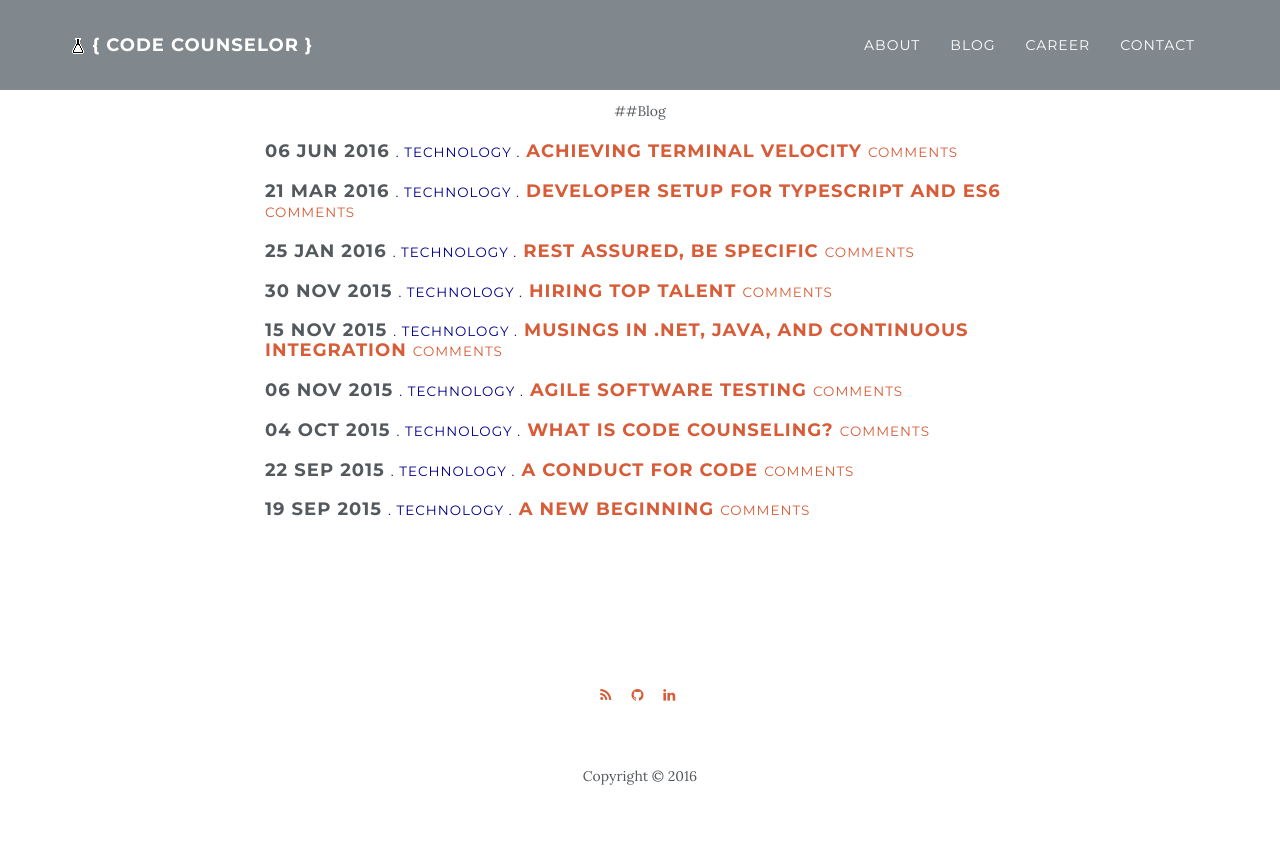
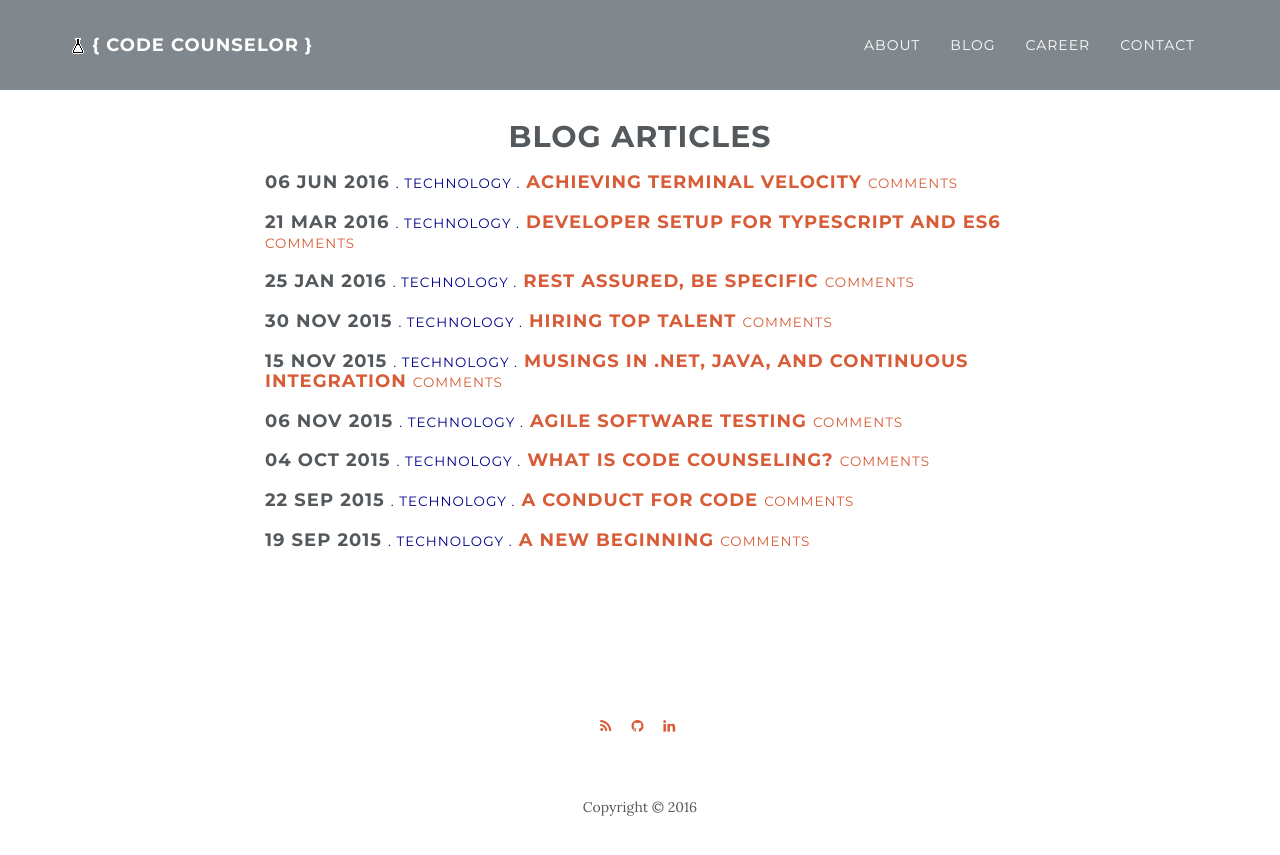
Before and after one commit to codecounselor/codecounselor.github.io, a Jekyll site: the page built from blog/index.html, in a window 1280 px wide and 1003 px high. Shown: the top 855 px of the window. Built offline with Jekyll 4.4.1, drawn with Linux system fonts in a browser that asks for light colours; the list of posts is cut into pages by our own code; comment, search, counter and statistics services are not loaded.

Commit message:
Fixed blog template

```diff
--- a/_config.yml
+++ b/_config.yml
@@ -13,6 +13,8 @@ disqus-shortname: "codecounselor"
 highlighter: rouge
 
 markdown: kramdown
+
+gems: [jekyll-paginate]
 
 # Navigation bar links
 # Blog link in the blog and post pages will point to the blog.html#blog
--- a/blog.html
+++ b/blog.html
@@ -1,5 +1,6 @@
 ---
+layout: null
+section-type: latest-post
 title: Blog
-section-type: latest-post
 ---
 ## Blog
--- a/blog/index.html
+++ b/blog/index.html
@@ -3,4 +3,5 @@ layout: blog
 section-type: blog
 title: Blog
 ---
-##Blog
+
+## Blog Articles
```
